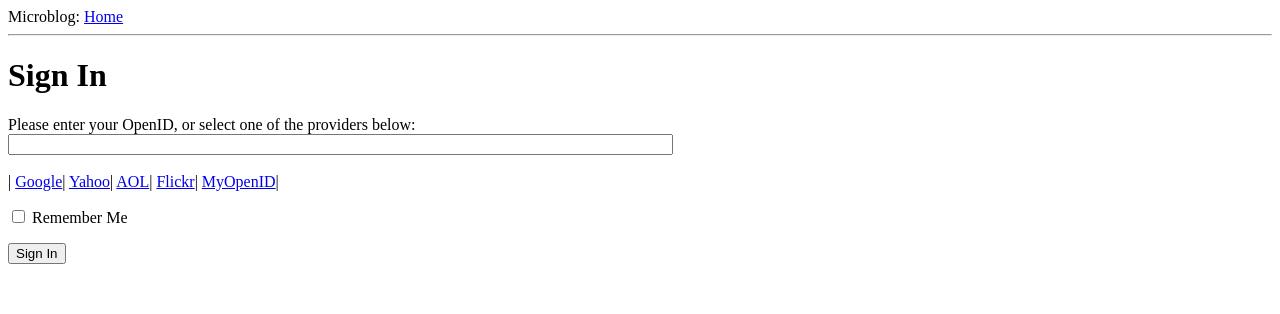
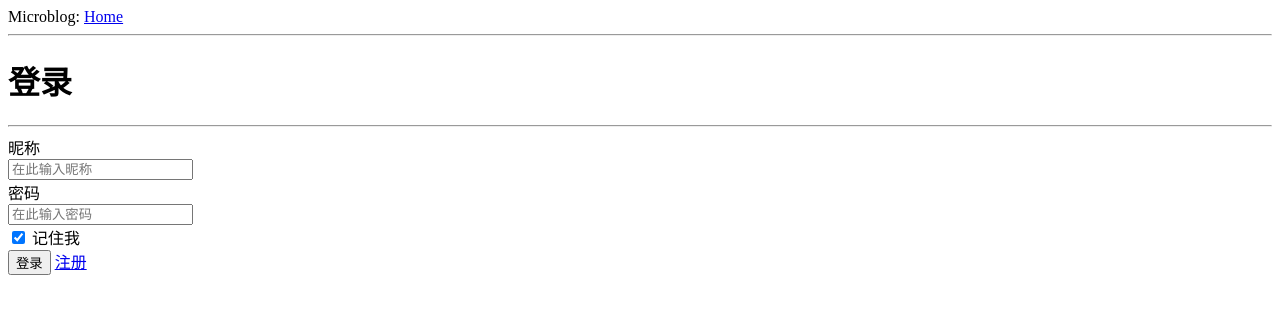
Before and after one commit to lijingchn/microblog, a Flask app: page /login in a window 1280 px wide. Shown: the top 314 px of the page. Run offline with Flask 2, Linux system fonts and the light colour scheme.

Commit message:
microblog

```diff
--- a/app/__init__.py
+++ b/app/__init__.py
@@ -5,17 +5,16 @@ from flask import Flask
 #from flask.ext.sqlalchemy import SQLAlchemy
 from flask_sqlalchemy import SQLAlchemy
 from flask_login import LoginManager
-from flask_openid import OpenID
+#from flask_openid import OpenID
 from config import basedir
 
 app = Flask(__name__)
 app.config.from_object('config')
 db = SQLAlchemy(app)
 
-print basedir
 lm = LoginManager()
 lm.init_app(app)
 lm.login_view = 'login'
-oid = OpenID(app, os.path.join(basedir,'tmp'))
+#oid = OpenID(app, os.path.join(basedir,'tmp'))
 
 from app import views, models
--- a/app/forms.py
+++ b/app/forms.py
@@ -2,9 +2,47 @@
 # encoding: utf-8
 
 from flask_wtf import Form
-from wtforms import StringField, BooleanField
-from wtforms.validators import DataRequired
+from wtforms import StringField, BooleanField, TextAreaField, PasswordField, SubmitField
+from wtforms.validators import DataRequired, Length, EqualTo
+from app.models import User, Post
+
+#class LoginForm(Form):
+#    openid = StringField('openid', validators=[DataRequired()])
+#    remember_me = BooleanField("remember_me", default=False)
 
 class LoginForm(Form):
-    openid = StringField('openid', validators=[DataRequired()])
-    remember_me = BooleanField("remember_me", default=False)
+    nickname = StringField('nickname', validators=[Length(min=1,max=20,message=u'昵称长度为1-20个字符')])
+    password = PasswordField('password', validators=[Length(min=4,max=20,message=u'密码长度为4-20个字符')])
+    remember_me = BooleanField("remember_me", default=True)
+
+    def validate_nickname(form,field):
+        user = User.query.filter_by(nickname=form.nickname.data).first()
+        if user == None:
+            field.errors.append(u'用户名不存在！')
+            return False
+        return True
+
+    def validate_password(form, field):
+        user = User.query.filter_by(nickname=form.nickname.data).first()
+        if user == None:
+            return False
+        if not user.verify_password(field.data):
+            field.errors.append(u'密码错误')
+            return False
+        return True
+
+class RegisterForm(Form):
+    nickname = StringField('nickname', validators=[Length(min=1, max=20, message=u'昵称长度为1-20个字符')])
+    password = PasswordField('password', validators=[Length(min=4, max=20, message=u'密码长度为4-20个字符'), EqualTo('confirm', message=u'两次输入必须相同')])
+    confirm = PasswordField('Repeat Password')
+
+    def validate_nickname(form, field):
+        user = User.query.filter_by(nickname=field.data).first()
+        if user is not None:
+            field.errors.append(u'这个昵称已经被使用了～')
+            return False
+        return True
+
+class EditForm(Form):
+    nickname = StringField('nickname', validators=[DataRequired()])
+    about_me = TextAreaField('about_me', validators=[Length(min=0,max=140)])
--- a/app/templates/base.html
+++ b/app/templates/base.html
@@ -10,6 +10,7 @@
     <div>Microblog:
       <a href="{{url_for("index")}}">Home</a>
       {% if g.user.is_authenticated %}
+      | <a href="{{url_for('user', nickname=g.user.nickname)}}">Your Profile</a>
       | <a href="{{url_for("logout")}}">Logout</a>
       {% endif %}
     </div>
--- a/app/templates/login.html
+++ b/app/templates/login.html
@@ -1,35 +1,57 @@
+<meta charset="utf-8">
 <!-- extend from base layout -->
 {% extends "base.html" %}
 
 {% block content %}
-<script type='text/javascript'>
-function set_openid(openid, pr)
-{
-	u = openid.search('<username>')
-	if (u != -1)
-	{
-		//openid requires username
-		user = prompt('Enter your' + pr + 'username:')
-		openid = openid.substr(0,u) + user
-	}
-	form = document.forms['login']
-	form.elements['openid'].value = openid
-}
-</script>
-<h1>Sign In</h1>
-<form action="" method="post" name="login">
-  {{form.hidden_tag()}}
-  <p>
-    Please enter your OpenID, or select one of the providers below:<br>
-    {{form.openid(size=80)}}<br>
-	{% for error in form.openid.errors %}
-	<span style="color:red;">[{{error}}]</span>
-	{% endfor %}<br>
-	|{% for pr in providers %}
-	<a href="javascript:set_openid('{{pr.url}}', '{{pr.name}}');">{{pr.name}}</a>|
-	{% endfor %}
-  </p>
-  <p>{{form.remember_me}} Remember Me</p>
-  <p><input type="submit" value="Sign In"></p>
+<div class="container">
+<h1>登录</h1>
+<hr>
+<div class="row">
+<div class="col-md-12">
+<form class="form-horizontal" role="form" action="" method="post" name="login">
+    {{form.hidden_tag()}}
+    <div class="form-group">
+        <label for="inputEmail1" class="col-lg-2 control-label">昵称</label>
+        <div class="col-lg-10">
+        {{form.nickname(class="form-control", placeholder="在此输入昵称")}}
+        {% for error in form.errors.nickname %}
+        <div class="alert alert-info">
+        <button type="button" class="close" data-dismiss="alert">&times;</button>
+        {{error}}
+        </div>
+        {% endfor %}
+        </div>
+    </div>
+    <div class="form-group">
+      <label for="inputPassword1" class="col-lg-2 control-label">密码</label>
+      <div class="col-lg-10">
+      {{form.password(class="form-control", placeholder="在此输入密码")}}
+      {% for error in form.errors.password %}
+    <div class="alert alert-info">
+    <button type="button" class="close" data-dismiss="alert">&times;</button>
+    {{error}}
+    </div>
+    {% endfor %}
+      </div>
+    </div>
+    <div class="form-group">
+      <div class="col-lg-offset-2 col-lg-10">
+        <label class="checkbox" for="checkbox3">
+
+          {{form.remember_me()}}
+          记住我
+        </label>
+      </div>
+    </div>
+    <div class="form-group">
+        <div class="col-lg-offset-2 col-lg-10 form-actions">
+        <button type="submit" class="btn btn-default">登录</button>
+        <a href="{{url_for('register')}}" class="btn btn-inverse">注册</a>
+        </div>
+    </div>
 </form>
+</div>
+</div>
+</div>
+
 {% endblock %}
--- /dev/null
+++ b/app/templates/post.html
@@ -0,0 +1,6 @@
+<table>
+    <tr valign="top">
+        <td><img src="{{post.author.avatar(50)}}"></td>
+        <td><i>{{post.author.nickname}} says: </i><br>{{post.body}}</td>
+    </tr>
+</table>
--- a/app/views.py
+++ b/app/views.py
@@ -1,11 +1,12 @@
 #!/home/flask_learn/flask/bin/python
 # encoding:utf-8
 
-from app import app, db, lm, oid
+from app import app, db, lm
 from flask import render_template, flash, redirect, session, url_for, request, g
-from forms import LoginForm
+from forms import LoginForm, RegisterForm, EditForm
 from models import User
 from flask_login import login_user, logout_user, current_user,login_required
+from datetime import datetime
 
 
 
@@ -31,44 +32,49 @@ def index():
     return render_template("index.html", title="Home",user=user, posts=posts)
 
 @app.route("/login", methods=['GET','POST'])
-@oid.loginhandler
 def login():
     if (g.user is not None) and (g.user.is_authenticated):
         return redirect(url_for('index'))
     form = LoginForm()
     if form.validate_on_submit():
+        user = User.query.filter_by(nickname=form.nickname.data).first()
         session['remember_me'] = form.remember_me.data
-        return oid.try_login(form.openid.data, ask_for=['nickname','email'])
+        if 'remember_me' in session:
+            remember_me = session['remember_me']
+            session.pop('remember_me', None)
+        login_user(user,remember=remember_me)
+        return redirect('/index')
+#        return oid.try_login(form.openid.data, ask_for=['nickname','email'])
 #        flash("Login requested for OpenID = " + form.openid.data +" "+ str(form.remember_me.data))
-    return render_template("login.html", title="Sign In", form=form, providers=app.config['OPENID_PROVIDERS'])
+    return render_template("login.html", title="Sign In", form=form)
 
 @lm.user_loader
 def load_user(id):
     return User.query.get(int(id))
 
-@oid.after_login
-def after_login(resp):
-    if resp.email is None or resp.email=="":
-        flash('Invalid login. Please try again.')
-        return redirect(url_for('login'))
-    user = User.query.filter_by(email=resp.email).first()
-    if user is None:
-        nickname = resp.neckname
-        if nickname is None or nickname=="":
-            nickname = resp.email.split('@')[0]
-        user = User(nickname=nickname, email=resp.email)
+@app.route('/register', methods=['GET','POST'])
+def register():
+    form = RegisterForm()
+    if form.validate_on_submit():
+        user = User(nickname=form.nickname.data)
+        user.generate_psw(form.password.data)
         db.session.add(user)
         db.session.commit()
-    remember_me = False
-    if 'remember_me' in session:
-        remember_me = session['remember_me']
-        session.pop('remember_me', None)
-    login_user(user, remember=remember_me)
-    return redirect(request.args.get('next') or url_for('index'))
+#        db.session.add(user.follow(user))
+#        db.session.commit()
+        flash(u'成功注册！')
+        login_user(user)
+        return redirect('index')
+    return render_template('register.html', title='Sign Up', form=form)
+
 
 @app.before_request
 def before_request():
     g.user = current_user
+    if g.user.is_authenticated:
+        g.user.last_seen = datetime.utcnow()
+        db.session.add(g.user)
+        db.session.commit()
 
 # 登出
 @app.route('/logout')
@@ -89,3 +95,20 @@ def user(nickname):
             {'author':user, 'body':'Test post #2'},
             ]
     return render_template("user.html", user=user, posts=posts)
+
+# 编辑个人信息
+@app.route('/edit', methods=['GET','POST'])
+@login_required
+def edit():
+    form = EditForm()
+    if form.validate_on_submit():
+        g.user.nickname = form.nickname.data
+        g.user.about_me = form.about_me.data
+        db.session.add(g.user)
+        db.session.commit()
+        flash("Your changes have been saved.")
+        return redirect(url_for("edit"))
+    else:
+        form.nickname.data = g.user.nickname
+        form.about_me.data = g.user.about_me
+    return render_template("edit.html", form=form)
--- a/db_migrate.py
+++ b/db_migrate.py
@@ -7,7 +7,7 @@ from app import db
 from config import SQLALCHEMY_DATABASE_URI
 from config import SQLALCHEMY_MIGRATE_REPO
 
-migration = SQLALCHEMY_MIGRATE_REPO + '/versions/ %03d_migration.py' % (api.db_version(SQLALCHEMY_DATABASE_URI, SQLALCHEMY_MIGRATE_REPO) + 1)
+migration = SQLALCHEMY_MIGRATE_REPO + '/versions/%03d_migration.py' % (api.db_version(SQLALCHEMY_DATABASE_URI, SQLALCHEMY_MIGRATE_REPO) + 1)
 tmp_module = imp.new_module('old_model')
 old_model = api.create_model(SQLALCHEMY_DATABASE_URI, SQLALCHEMY_MIGRATE_REPO)
 exec old_model in tmp_module.__dict__
--- a/run.py
+++ b/run.py
@@ -1,4 +1,5 @@
 #!/home/flask_learn/flask/bin/python
 # encoding: utf-8
 from app import app
+#app.run(debug=True)
 app.run(debug=True)
```
Also changed, not shown: app/models.py (+19 -0 lines), app/templates/edit.html (added, +23 -0 lines), app/templates/register.html (added, +60 -0 lines), app/templates/user.html (added, +28 -0 lines), db_repository/versions/ 001_migration.py (deleted, +0 -19 lines), app.db, 4 other files.
